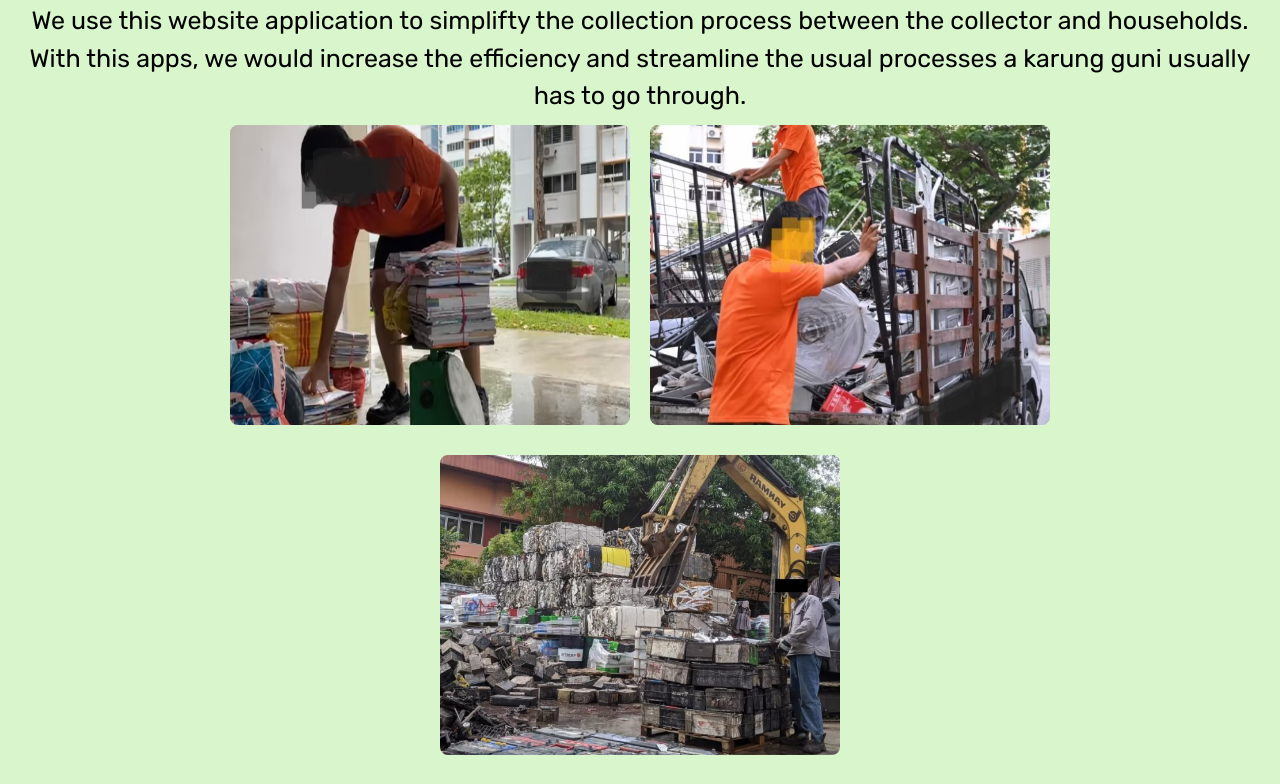
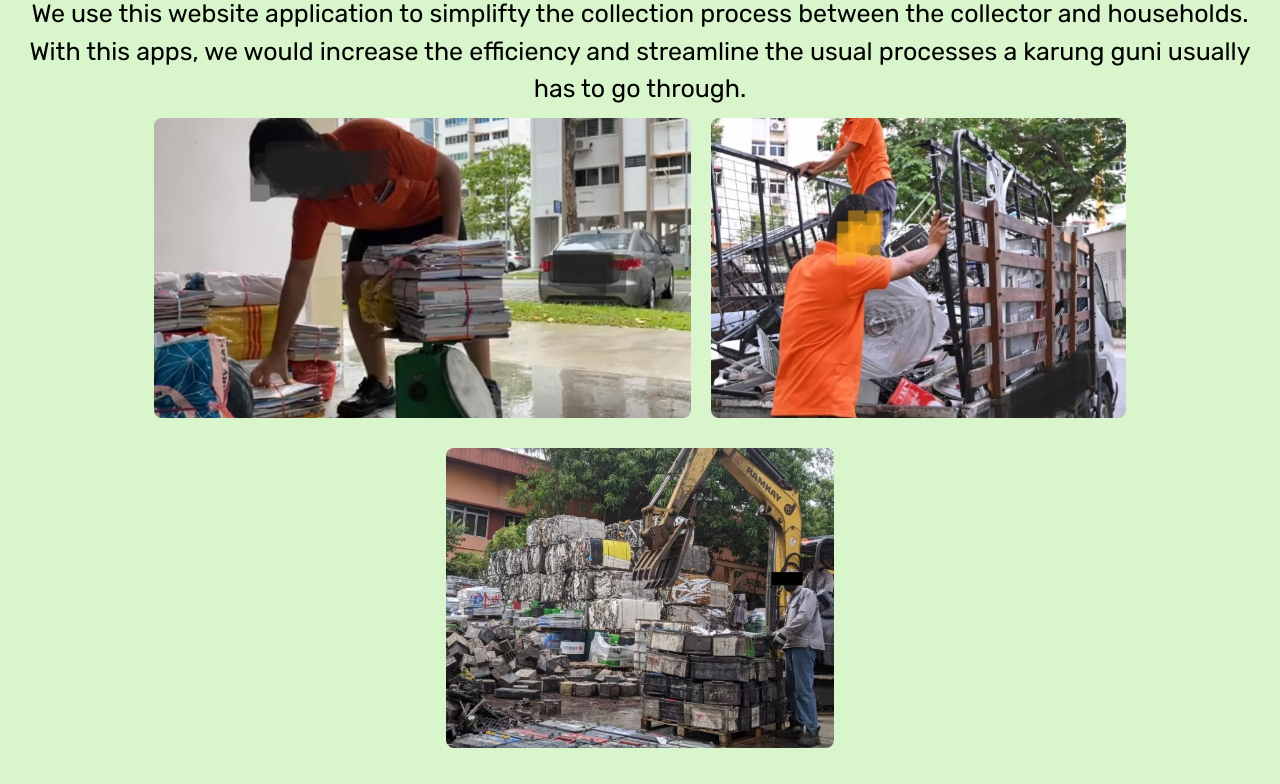
Before and after one commit to ntu-se7-grp3/garang-guni, a React (Vite) app: page / in a window 1280 px wide. Shown: the part 1216-2000 px from the top of the page. Built offline with nearby package versions, Linux system fonts and the light colour scheme.

Commit message:
amended photo

```diff
--- a/src/pages/Welcome.module.css
+++ b/src/pages/Welcome.module.css
@@ -59,7 +59,7 @@ hr {
 }
 
 .photo {
-    width: 400px;
+    max-width: 100%;
     height:300px;
     margin: 10px;
     border-radius: 8px;
```
Also changed, not shown: src/assets/karungGuni.jpg.
